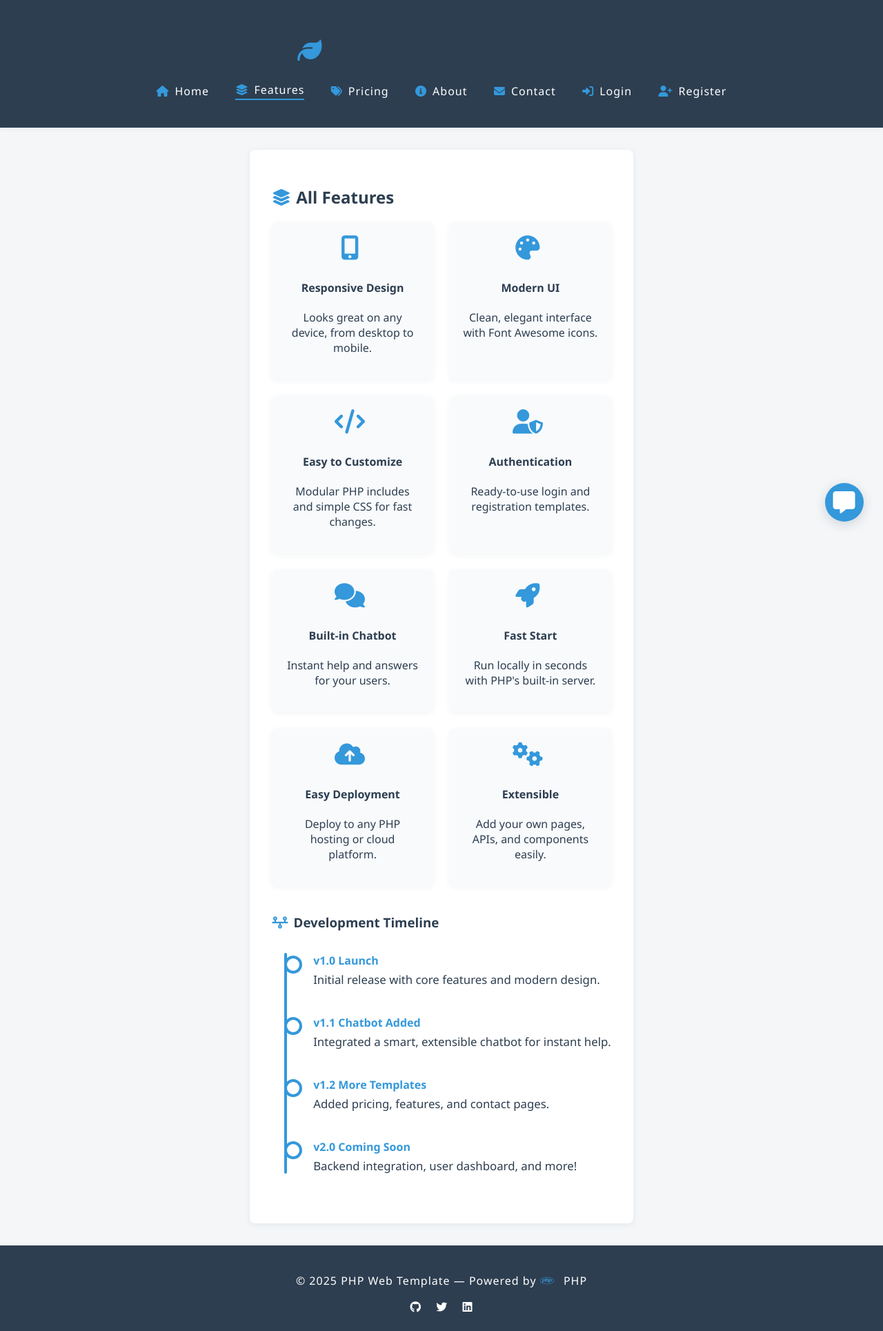
After one commit to themonolith-1/PHP-Website-Template, a PHP site: page /features.php in a window 1280 px wide. The commit adds this page. Shown: the whole page at 69% size. Run offline with PHP 8.4, Linux system fonts and the light colour scheme.

Commit message:
Add files via upload
-Added New Content

```diff
--- a/assets/css/style.css
+++ b/assets/css/style.css
@@ -366,14 +366,127 @@ header {
   font-size: 1.08rem;
 }
 
-@media (max-width: 600px) {
-  #chatbot-form {
-    flex-direction: column;
-    gap: 0.5rem;
-  }
-  #chatbot-input {
-    width: 100%;
-    font-size: 1rem;
-    padding: 0.8rem 1rem;
-  }
+.pricing-table {
+  display: flex;
+  gap: 2rem;
+  justify-content: center;
+  flex-wrap: wrap;
+  margin: 2rem 0;
 }
+.pricing-card {
+  background: #f8fafc;
+  border-radius: 12px;
+  box-shadow: 0 2px 12px rgba(44,62,80,0.10);
+  padding: 2rem 1.5rem;
+  min-width: 240px;
+  max-width: 320px;
+  text-align: center;
+  transition: transform 0.2s, box-shadow 0.2s;
+  border: 2px solid #eaf6fb;
+  position: relative;
+}
+.pricing-card.featured {
+  border: 2.5px solid var(--accent);
+  background: #eaf6fb;
+  transform: scale(1.04);
+}
+.pricing-card h4 {
+  margin-top: 0;
+  color: var(--primary);
+}
+.pricing-price {
+  font-size: 2.2rem;
+  color: var(--accent);
+  margin: 1rem 0 0.7rem 0;
+  font-weight: bold;
+}
+.pricing-features {
+  list-style: none;
+  padding: 0;
+  margin: 1rem 0 1.5rem 0;
+  color: var(--primary);
+  font-size: 1.05rem;
+}
+.pricing-features li {
+  margin-bottom: 0.7rem;
+}
+.pricing-card .cta {
+  margin-top: 0.5rem;
+  padding: 0.7rem 1.5rem;
+  font-size: 1rem;
+}
+
+.testimonials {
+  display: flex;
+  gap: 1.5rem;
+  flex-wrap: wrap;
+  justify-content: center;
+  margin: 2rem 0;
+}
+.testimonial-card {
+  background: #fff;
+  border-radius: 10px;
+  box-shadow: 0 2px 8px rgba(44,62,80,0.08);
+  padding: 1.5rem 1.2rem;
+  max-width: 320px;
+  min-width: 220px;
+  text-align: center;
+  font-style: italic;
+  position: relative;
+}
+.testimonial-card .icon {
+  font-size: 2rem;
+  margin-bottom: 0.5rem;
+  color: var(--accent);
+}
+.testimonial-author {
+  margin-top: 1rem;
+  color: var(--gray);
+  font-size: 0.98rem;
+  font-style: normal;
+}
+
+.timeline {
+  position: relative;
+  margin: 2rem auto;
+  max-width: 700px;
+  padding-left: 20px;
+}
+.timeline::before {
+  content: '';
+  position: absolute;
+  left: 18px;
+  top: 0;
+  bottom: 0;
+  width: 4px;
+  background: var(--accent);
+  border-radius: 2px;
+}
+.timeline-event {
+  position: relative;
+  margin-bottom: 2.5rem;
+  padding-left: 2.5rem;
+}
+.timeline-event:last-child {
+  margin-bottom: 0;
+}
+.timeline-event .timeline-dot {
+  position: absolute;
+  left: -2px;
+  top: 0.2rem;
+  width: 18px;
+  height: 18px;
+  background: var(--white);
+  border: 4px solid var(--accent);
+  border-radius: 50%;
+  z-index: 1;
+}
+.timeline-event h4 {
+  margin: 0 0 0.3rem 0;
+  color: var(--accent);
+}
+.timeline-event p {
+  margin: 0;
+  color: var(--primary);
+  font-size: 1.05rem;
+}
--- /dev/null
+++ b/features.php
@@ -0,0 +1,75 @@
+<?php include 'includes/header.php'; ?>
+
+<section class="section">
+  <h2><i class="fa-solid fa-layer-group icon"></i>All Features</h2>
+  <div class="features-grid">
+    <div class="feature-card">
+      <i class="fa-solid fa-mobile-screen-button icon"></i>
+      <h4>Responsive Design</h4>
+      <p>Looks great on any device, from desktop to mobile.</p>
+    </div>
+    <div class="feature-card">
+      <i class="fa-solid fa-palette icon"></i>
+      <h4>Modern UI</h4>
+      <p>Clean, elegant interface with Font Awesome icons.</p>
+    </div>
+    <div class="feature-card">
+      <i class="fa-solid fa-code icon"></i>
+      <h4>Easy to Customize</h4>
+      <p>Modular PHP includes and simple CSS for fast changes.</p>
+    </div>
+    <div class="feature-card">
+      <i class="fa-solid fa-user-shield icon"></i>
+      <h4>Authentication</h4>
+      <p>Ready-to-use login and registration templates.</p>
+    </div>
+    <div class="feature-card">
+      <i class="fa-solid fa-comments icon"></i>
+      <h4>Built-in Chatbot</h4>
+      <p>Instant help and answers for your users.</p>
+    </div>
+    <div class="feature-card">
+      <i class="fa-solid fa-rocket icon"></i>
+      <h4>Fast Start</h4>
+      <p>Run locally in seconds with PHP's built-in server.</p>
+    </div>
+    <div class="feature-card">
+      <i class="fa-solid fa-cloud-arrow-up icon"></i>
+      <h4>Easy Deployment</h4>
+      <p>Deploy to any PHP hosting or cloud platform.</p>
+    </div>
+    <div class="feature-card">
+      <i class="fa-solid fa-gears icon"></i>
+      <h4>Extensible</h4>
+      <p>Add your own pages, APIs, and components easily.</p>
+    </div>
+  </div>
+</section>
+
+<section class="section">
+  <h3><i class="fa-solid fa-timeline icon"></i>Development Timeline</h3>
+  <div class="timeline">
+    <div class="timeline-event">
+      <div class="timeline-dot"></div>
+      <h4>v1.0 Launch</h4>
+      <p>Initial release with core features and modern design.</p>
+    </div>
+    <div class="timeline-event">
+      <div class="timeline-dot"></div>
+      <h4>v1.1 Chatbot Added</h4>
+      <p>Integrated a smart, extensible chatbot for instant help.</p>
+    </div>
+    <div class="timeline-event">
+      <div class="timeline-dot"></div>
+      <h4>v1.2 More Templates</h4>
+      <p>Added pricing, features, and contact pages.</p>
+    </div>
+    <div class="timeline-event">
+      <div class="timeline-dot"></div>
+      <h4>v2.0 Coming Soon</h4>
+      <p>Backend integration, user dashboard, and more!</p>
+    </div>
+  </div>
+</section>
+
+<?php include 'includes/footer.php'; ?>
--- a/includes/header.php
+++ b/includes/header.php
@@ -23,7 +23,10 @@
       ?>
       <div class="nav-links">
         <a href="index.php" class="<?= $current == 'index.php' ? 'active' : '' ?>"><i class="fa-solid fa-house icon"></i>Home</a>
+        <a href="features.php" class="<?= $current == 'features.php' ? 'active' : '' ?>"><i class="fa-solid fa-layer-group icon"></i>Features</a>
+        <a href="pricing.php" class="<?= $current == 'pricing.php' ? 'active' : '' ?>"><i class="fa-solid fa-tags icon"></i>Pricing</a>
         <a href="about.php" class="<?= $current == 'about.php' ? 'active' : '' ?>"><i class="fa-solid fa-circle-info icon"></i>About</a>
+        <a href="contact.php" class="<?= $current == 'contact.php' ? 'active' : '' ?>"><i class="fa-solid fa-envelope icon"></i>Contact</a>
         <a href="login.php" class="<?= $current == 'login.php' ? 'active' : '' ?>"><i class="fa-solid fa-right-to-bracket icon"></i>Login</a>
         <a href="register.php" class="<?= $current == 'register.php' ? 'active' : '' ?>"><i class="fa-solid fa-user-plus icon"></i>Register</a>
       </div>
```
Also changed, not shown: contact.php (added, +43 -0 lines), pricing.php (added, +47 -0 lines).
